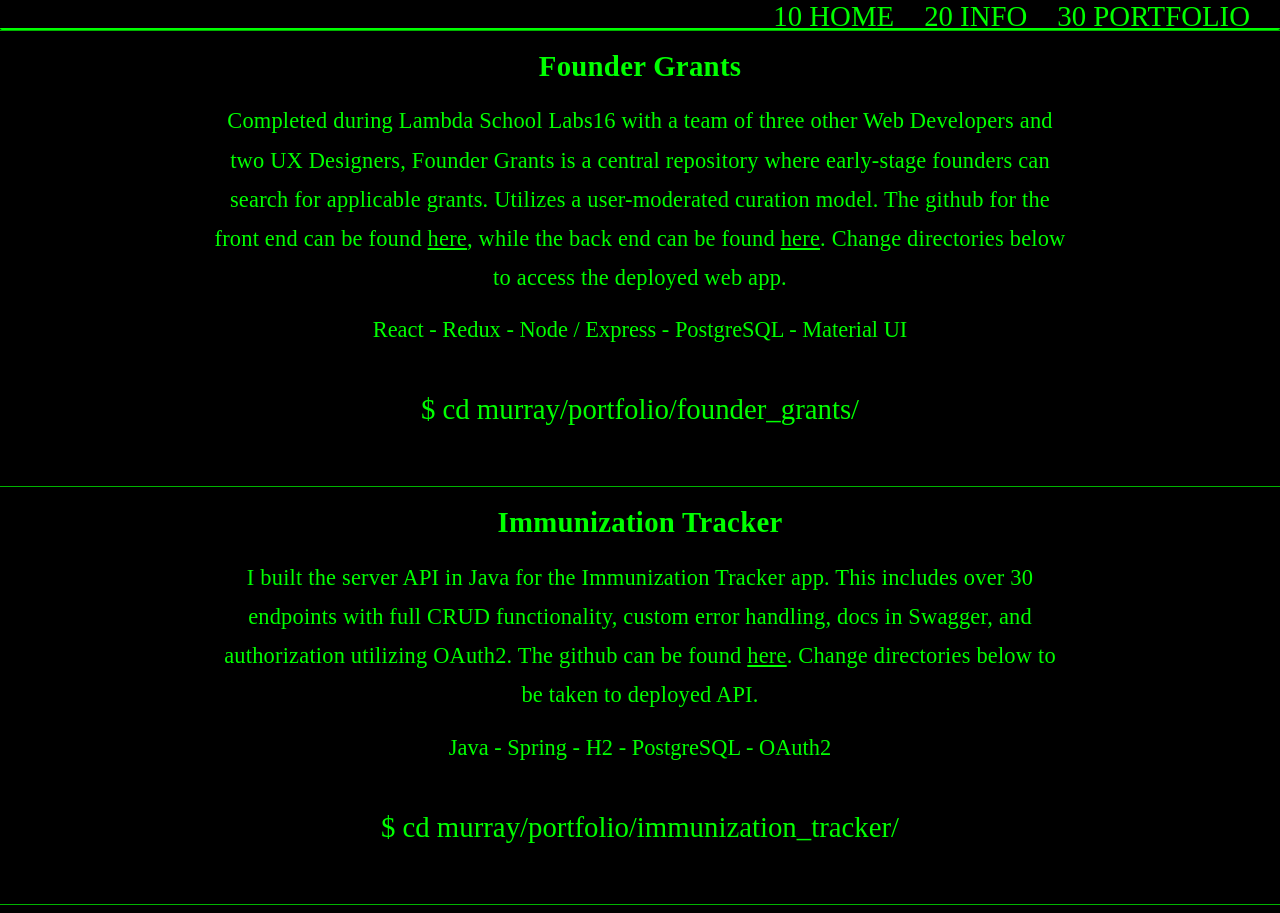
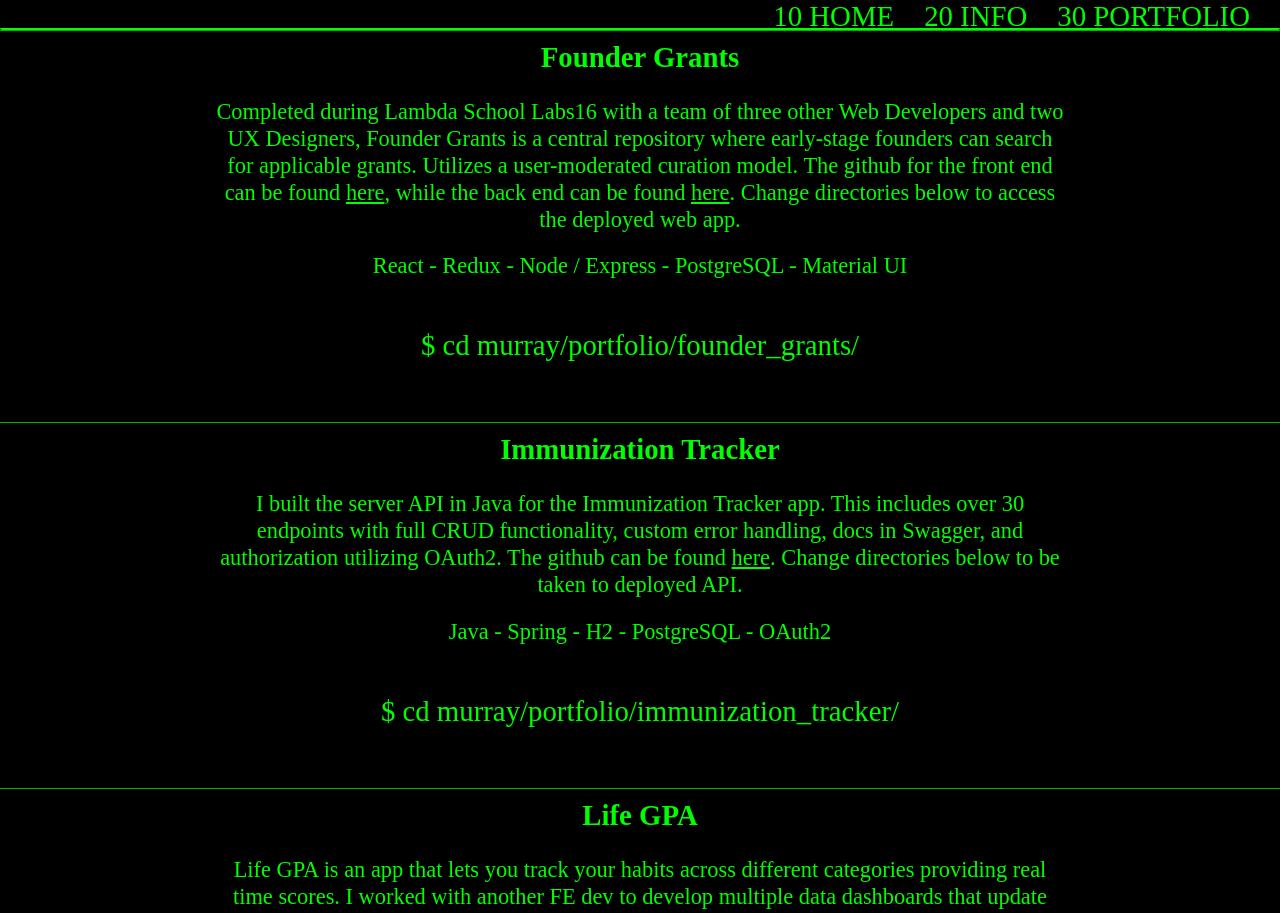
Before and after one commit to rorychristianmurray/portfolio, a React (Create React App) app: page /portfolio in a window 1280 px wide. Shown: the top 913 px of the page. Built offline with nearby package versions, Linux system fonts and the light colour scheme.

Commit message:
Refactor text boxes

```diff
--- a/src/components/body/Info.js
+++ b/src/components/body/Info.js
@@ -21,7 +21,7 @@ export default props => {
       </Grid>
 
       <Grid item xs={8} className={styles.infocard2}>
-        <Typography className={styles.infocard2} variant="subtitle1">
+        <div className={styles.infocard2}>
 
         Hi. I'm Rory Murray. I'm a Full Stack Web Developer with a background in
         finance and global markets. My passion is in building tools that help
@@ -29,24 +29,24 @@ export default props => {
         building communities, particularly at a local level. I build across the
         stack, but have a particular interest in blockchain and back end
         development opportunities. I can be reached via email at rory.christian.murray@gmail.com, on Twitter @therorymurray, or on Github at rorychristianmurray.
-        </Typography>
+        </div>
       </Grid>
       <Grid container
       direction="row"
       justify="center"
-      alignItems="center">
+      alignItems="flex-start">
       <Grid item className={styles.skillcard}>          <ul>
-            <li>HTML/CSS (SCSS/LESS)</li>
-            <li>JavaScript</li>
-            <li>React/Redux</li>
-            <li>SQL (PostsgreSQL)</li>
-            <li>Java (Spring Framework)</li>
+            <li className={styles.skill}>HTML/CSS (SCSS/LESS)</li>
+            <li className={styles.skill}>JavaScript</li>
+            <li className={styles.skill}>React/Redux</li>
+            <li className={styles.skill}>SQL (PostsgreSQL)</li>
+            <li className={styles.skill}>Java (Spring Framework)</li>
           </ul></Grid>
       <Grid item className={styles.skillcard}>          <ul>
-            <li>Node (Express)</li>
-            <li>Python</li>
-            <li>Django</li>
-            <li>Git</li>
+            <li className={styles.skill}>Node (Express)</li>
+            <li className={styles.skill}>Python</li>
+            <li className={styles.skill}>Django</li>
+            <li className={styles.skill}>Git</li>
           </ul></Grid>
 
       </Grid>
--- a/src/components/body/Portfolio.js
+++ b/src/components/body/Portfolio.js
@@ -25,24 +25,17 @@ export default props => {
       className={styles.project}
     >
       <Grid item xs={8} className={styles.title}>
-        <Typography variant="subtitle1" className={styles.projectTitleText}>
+        <div  className={styles.projectTitleText}>
           Founder Grants
-        </Typography>
+        </div>
       </Grid>
       <Grid item xs={8} >
-        <Typography variant="subtitle1" className={styles.projectDetailsText}>
+        <div  className={styles.projectDetailsText}>
         Completed during Lambda School Labs16 with a team of three other Web Developers and two UX Designers, Founder Grants is a central repository where early-stage founders can search for applicable grants. Utilizes a user-moderated curation model. The github for the front end can be found <a href="https://github.com/Lambda-School-Labs/startup-grant-database-fe" style={{color: "#00ff00"}}>here</a>, while the back end can be found <a href="https://github.com/Lambda-School-Labs/startup-grant-database-be" style={{color: "#00ff00"}}>here</a>. Change directories below to access the deployed web app.
-        </Typography>
+        </div>
       </Grid>
       <Grid item xs={8} className={styles.projectStack} >
         React - Redux - Node / Express - PostgreSQL - Material UI
-        {/* <ul className={styles.projectDetailsText}>
-          <li>React</li>
-          <li>Redux</li>
-          <li>Node / Express</li>
-          <li>PostgreSQL</li>
-          <li>Material UI</li>
-        </ul> */}
       </Grid>
       <a href="https://grantly-b5b58.firebaseapp.com/"style={{ textDecoration: "none" }}>
         <Grid item>
@@ -59,14 +52,14 @@ export default props => {
       className={styles.project}
     >
       <Grid item xs={8} className={styles.title}>
-        <Typography variant="subtitle1" className={styles.projectTitleText}>
+        <div className={styles.projectTitleText}>
           Immunization Tracker
-        </Typography>
+        </div>
       </Grid>
       <Grid item xs={8} >
-        <Typography variant="subtitle1" className={styles.projectDetailsText}>
+        <div className={styles.projectDetailsText}>
         I built the server API in Java for the Immunization Tracker app. This includes over 30 endpoints with full CRUD functionality, custom error handling, docs in Swagger, and authorization utilizing OAuth2. The github can be found <a href="https://github.com/BWimmunizationtracker/backend" style={{color: "#00ff00"}} >here</a>. Change directories below to be taken to deployed API.
-        </Typography>
+        </div>
       </Grid>
       <Grid item xs={8} className={styles.projectStack} >
         Java - Spring - H2 - PostgreSQL - OAuth2
@@ -86,14 +79,14 @@ export default props => {
       className={styles.project}
     >
       <Grid item xs={8} className={styles.title}>
-        <Typography variant="subtitle1" className={styles.projectTitleText}>
+        <div  className={styles.projectTitleText}>
           Life GPA
-        </Typography>
+        </div>
       </Grid>
       <Grid item xs={8} >
-        <Typography variant="subtitle1" className={styles.projectDetailsText}>
+      <div className={styles.projectDetailsText}>
         Life GPA is an app that lets you track your habits across different categories providing real time scores. I worked with another FE dev to develop multiple data dashboards that update with user input. It has CRUD functionality for maintaining lists of habits with a colorized category system, and interactive habit checkoff system. The repo can be found <a href="https://github.com/lifegpa-lambda/Front-End" style={{color: "#00ff00"}} >here</a>. Change directories below to be taken to deployed app.
-        </Typography>
+        </div>
       </Grid>
       <Grid item xs={8} className={styles.projectStack} >
         React - Redux - JavaScript - HTML - CSS
--- a/src/components/styles/bodyStyles.js
+++ b/src/components/styles/bodyStyles.js
@@ -71,7 +71,7 @@ export const portfolioStyles = makeStyles({
     color: "#00ff00",
     fontFamily: "Classic Console",
     fontSize: "1.4rem",
-    // marginBottom: 20
+    lineHeight: "1.2"
   },
   projectStack: {
     color: "#00ff00",
@@ -84,7 +84,8 @@ export const portfolioStyles = makeStyles({
     color: "#00ff00",
     fontWeight: 800,
     fontFamily: "Classic Console",
-    fontSize: "1.8rem"
+    fontSize: "1.8rem",
+    marginBottom: 15
   },
   projButton: {
     background: "#000000",
@@ -99,71 +100,31 @@ export const portfolioStyles = makeStyles({
   }
 });
 
-export const showcaseStyles = makeStyles({
-  project: {
-    // border: "1px solid red",
-    height: 500,
-    // background: "#000000",
-    paddingTop: 30,
-    fontFamily: "American Typewriter"
-  },
-  title: {
-    marginTop: 10,
-
-    maxWidth: "40%",
-    marginBottom: 30
-  },
-  projDetails: {
-    maxWidth: "40%",
-    marginBottom: 10
-
-  },
-  projectTitleText: {
-    color: "#F18F01",
-    fontWeight: 800,
-    fontFamily: "American Typewriter"
-  },
-  projectDetailsText: {
-    color: "#F18F01",
-    fontFamily: "American Typewriter"
-  },
-  projBtn: {
-    // border: "1px solid red",
-    background: "#F18F01",
-    margin: 10,
-    paddingLeft: 20,
-    paddingRight: 20,
-    textDecoration: "none",
-    "&:hover": {
-      background: "#F18F01"
-
-    }
-  }
-});
 
 export const infoStyles = makeStyles({
   infoband: {
     height: "auto",
     fontFamily: "Classic Console"
-
   },
   infocard1: {
     marginTop: 70,
     marginBottom: 20
   },
   infocard2: {
-    // marginTop: 20,
-    // marginBottom: 20,
+    color: "#00ff00",
+    fontSize: "1.4rem",
+    fontFamily: "Classic Console",
+    lineHeight: "1.1"
+  },
+  skillcard: {
+    marginBottom: 50,
     color: "#00ff00",
     fontSize: "1.4rem",
     fontFamily: "Classic Console",
   },
-  skillcard: {
-    // marginTop: 20,
-    marginBottom: 50,
-    color: "#00ff00",
-    fontSize: "1.4rem",
-    fontFamily: "Classic Console",
+  skill: {
+    marginTop: 5,
+    marginBottom: 5
   },
   infotext1: {
     color: "#00ff00"
```
